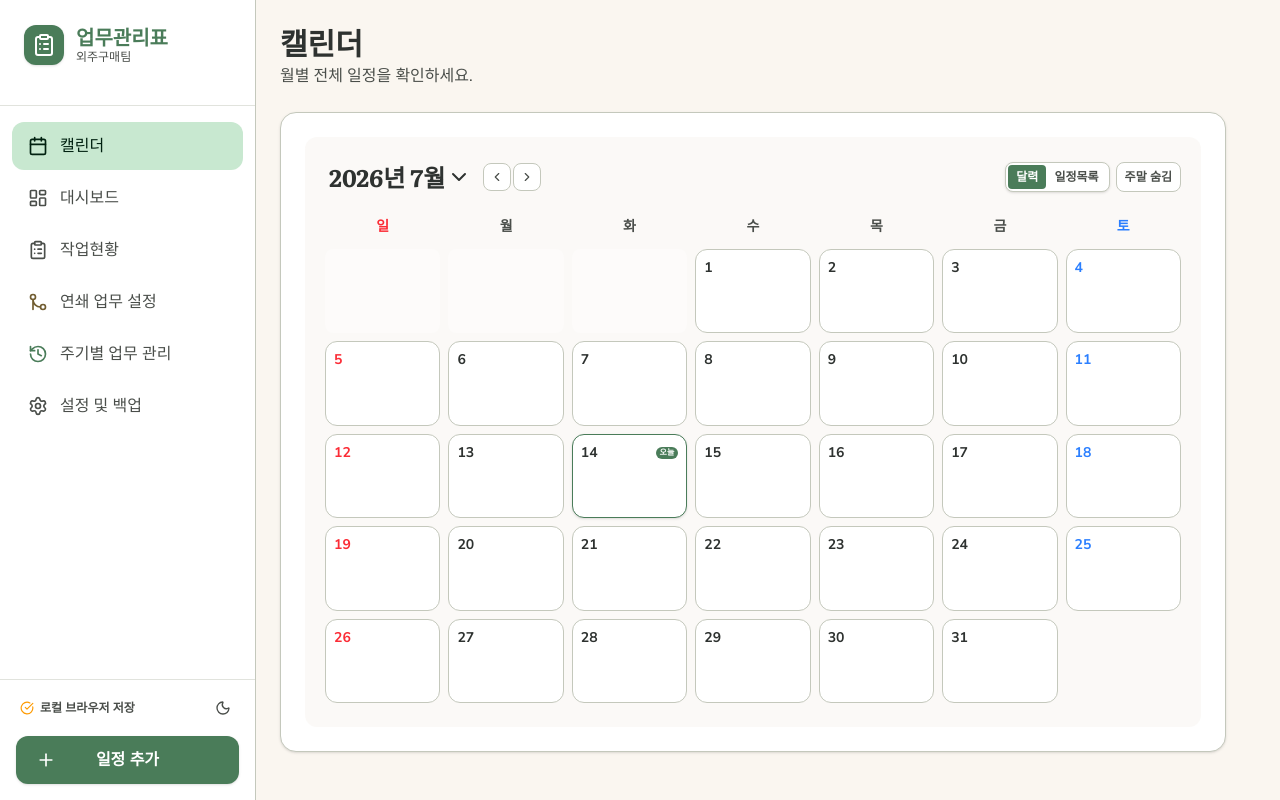
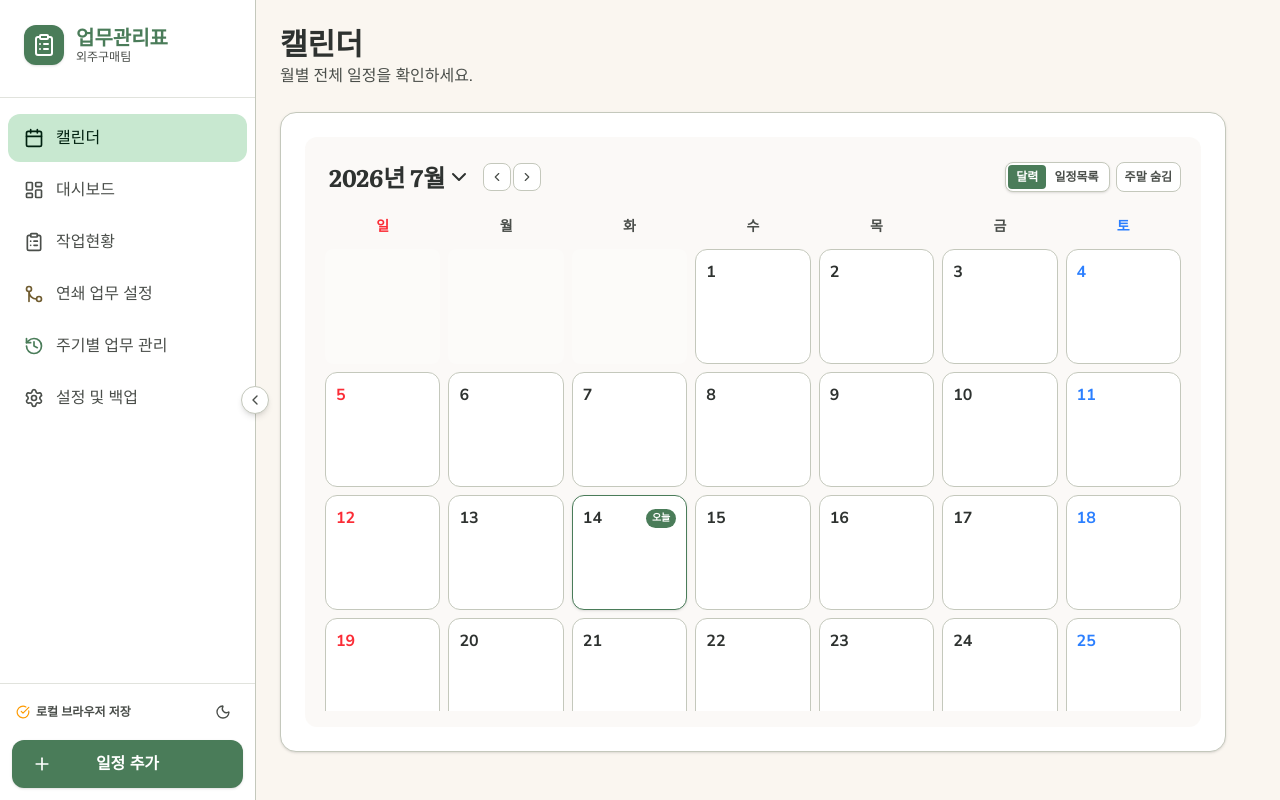
Before and after one commit to ddooki/procurement-scheduler, a Next.js app: page / in a window 1280 px wide. Built offline with nearby package versions, Linux system fonts and the light colour scheme.

Commit message:
UI: 캘린더 일정 글씨/크기 확대 및 좌측 메뉴바 토글 버튼 추가

```diff
--- a/app/page.tsx
+++ b/app/page.tsx
@@ -32,6 +32,8 @@ import {
   CheckSquare,
   History,
   Pencil,
+  PanelLeftClose,
+  PanelLeftOpen,
 } from "lucide-react";
 import {
   format,
@@ -290,6 +292,8 @@ export default function App() {
   const [isLoading, setIsLoading] = useState(true);
   const [dbStatus, setDbStatus] = useState<"LOCAL" | "GAS">("LOCAL");
 
+  const [isSidebarOpen, setIsSidebarOpen] = useState(true);
+
   // Deletion Modal States
   const [isDeleteModalOpen, setIsDeleteModalOpen] = useState(false);
   const [deleteConfirmStep, setDeleteConfirmStep] = useState<"ASK" | "PASSWORD">("ASK");
@@ -759,81 +763,104 @@ export default function App() {
   return (
     <div className="flex h-[100dvh] bg-background text-on-background overflow-hidden font-body selection:bg-primary-container selection:text-on-primary-container">
       {/* Left Navigation */}
-      <nav className="w-64 flex-shrink-0 bg-surface border-r border-border flex flex-col hidden md:flex">
-        <div className="p-6 pb-8 border-b border-border/50">
-          <div className="flex items-center gap-3 mb-2">
-            <div className="w-10 h-10 rounded-xl bg-primary flex items-center justify-center text-on-primary shadow-sm">
+      <nav className={`relative flex-shrink-0 bg-surface border-r border-border flex flex-col hidden md:flex transition-all duration-300 ${isSidebarOpen ? "w-64" : "w-16"}`}>
+        {/* Toggle Button in middle-right edge of sidebar */}
+        <button
+          onClick={() => setIsSidebarOpen(!isSidebarOpen)}
+          className="absolute -right-3.5 top-1/2 -translate-y-1/2 z-30 w-7 h-7 rounded-full bg-surface border border-border text-on-surface-variant hover:text-primary hover:bg-surface-variant flex items-center justify-center shadow-md transition-transform hover:scale-110"
+          title={isSidebarOpen ? "메뉴바 접기" : "메뉴바 펼치기"}
+        >
+          {isSidebarOpen ? <ChevronLeft className="w-4 h-4" /> : <ChevronRight className="w-4 h-4" />}
+        </button>
+
+        <div className={`p-4 border-b border-border/50 ${isSidebarOpen ? "p-6 pb-8" : "flex justify-center"}`}>
+          <div className="flex items-center gap-3">
+            <div className="w-10 h-10 rounded-xl bg-primary flex items-center justify-center text-on-primary shadow-sm flex-shrink-0">
               <ClipboardList className="w-6 h-6" />
             </div>
-            <div>
-              <h1 className="font-headline text-xl font-bold text-primary leading-tight">
-                업무관리표
-              </h1>
-              <p className="text-xs text-on-surface-variant font-medium">
-                외주구매팀
-              </p>
-            </div>
+            {isSidebarOpen && (
+              <div className="min-w-0">
+                <h1 className="font-headline text-xl font-bold text-primary leading-tight truncate">
+                  업무관리표
+                </h1>
+                <p className="text-xs text-on-surface-variant font-medium truncate">
+                  외주구매팀
+                </p>
+              </div>
+            )}
           </div>
         </div>
 
-        <div className="flex-1 overflow-y-auto py-4 px-3 space-y-1">
+        <div className="flex-1 overflow-y-auto py-4 px-2 space-y-1">
           <NavItem
-            icon={<CalendarIcon className="w-5 h-5" />}
+            icon={<CalendarIcon className="w-5 h-5 flex-shrink-0" />}
             label="캘린더"
             isActive={activeTab === "calendar"}
             onClick={() => setActiveTab("calendar")}
+            isCollapsed={!isSidebarOpen}
           />
           <NavItem
-            icon={<LayoutDashboard className="w-5 h-5" />}
+            icon={<LayoutDashboard className="w-5 h-5 flex-shrink-0" />}
             label="대시보드"
             isActive={activeTab === "dashboard"}
             onClick={() => setActiveTab("dashboard")}
+            isCollapsed={!isSidebarOpen}
           />
           <NavItem
-            icon={<ClipboardList className="w-5 h-5" />}
+            icon={<ClipboardList className="w-5 h-5 flex-shrink-0" />}
             label="작업현황"
             isActive={activeTab === "tasks"}
             onClick={() => setActiveTab("tasks")}
+            isCollapsed={!isSidebarOpen}
           />
           <NavItem
-            icon={<GitMerge className="w-5 h-5 text-tertiary" />}
+            icon={<GitMerge className="w-5 h-5 text-tertiary flex-shrink-0" />}
             label="연쇄 업무 설정"
             isActive={activeTab === "workflows"}
             onClick={() => setActiveTab("workflows")}
+            isCollapsed={!isSidebarOpen}
           />
           <NavItem
-            icon={<History className="w-5 h-5 text-primary" />}
+            icon={<History className="w-5 h-5 text-primary flex-shrink-0" />}
             label="주기별 업무 관리"
             isActive={activeTab === "periodic"}
             onClick={() => setActiveTab("periodic")}
+            isCollapsed={!isSidebarOpen}
           />
           <NavItem
-            icon={<SettingsIcon className="w-5 h-5" />}
+            icon={<SettingsIcon className="w-5 h-5 flex-shrink-0" />}
             label="설정 및 백업"
             isActive={activeTab === "settings"}
             onClick={() => setActiveTab("settings")}
+            isCollapsed={!isSidebarOpen}
           />
         </div>
 
-        <div className="p-4 border-t border-border/50 flex flex-col gap-4">
-          <div className="flex justify-between items-center px-1">
-            <div className="flex items-center gap-1.5 text-xs font-bold text-on-surface-variant">
-              <CheckCircle className={`w-3.5 h-3.5 ${dbStatus === "GAS" ? "text-primary" : "text-amber-500"}`} />
-              <span>{dbStatus === "GAS" ? "구글 스프레드시트 동기화됨" : "로컬 브라우저 저장"}</span>
-            </div>
+        <div className="p-3 border-t border-border/50 flex flex-col gap-3">
+          <div className={`flex items-center ${isSidebarOpen ? "justify-between px-1" : "justify-center"}`}>
+            {isSidebarOpen && (
+              <div className="flex items-center gap-1.5 text-xs font-bold text-on-surface-variant truncate">
+                <CheckCircle className={`w-3.5 h-3.5 flex-shrink-0 ${dbStatus === "GAS" ? "text-primary" : "text-amber-500"}`} />
+                <span className="truncate">{dbStatus === "GAS" ? "구글 스프레드시트 동기화됨" : "로컬 브라우저 저장"}</span>
+              </div>
+            )}
             <button
               onClick={toggleTheme}
-              className="p-1 rounded-full hover:bg-surface-variant text-on-surface-variant transition-colors"
+              className="p-2 rounded-full hover:bg-surface-variant text-on-surface-variant transition-colors flex-shrink-0"
+              title={isDarkMode ? "라이트 모드로 변경" : "다크 모드로 변경"}
             >
               {isDarkMode ? <Sun className="w-4 h-4" /> : <Moon className="w-4 h-4" />}
             </button>
           </div>
           <button
             onClick={() => openNewTaskModal()}
-            className="relative w-full py-3 px-4 bg-primary text-on-primary rounded-xl font-bold flex items-center justify-center hover:opacity-90 active:scale-95 transition-all shadow-sm"
+            title={!isSidebarOpen ? "일정 추가" : undefined}
+            className={`relative w-full py-3 bg-primary text-on-primary rounded-xl font-bold flex items-center justify-center hover:opacity-90 active:scale-95 transition-all shadow-sm ${
+              isSidebarOpen ? "px-4" : "px-0"
+            }`}
           >
-            <Plus className="absolute left-5 w-5 h-5" />
-            <span>일정 추가</span>
+            <Plus className={`${isSidebarOpen ? "absolute left-5" : ""} w-5 h-5`} />
+            {isSidebarOpen && <span>일정 추가</span>}
           </button>
         </div>
       </nav>
@@ -1081,7 +1108,7 @@ export default function App() {
                   initial={{ opacity: 0, y: 10 }}
                   animate={{ opacity: 1, y: 0 }}
                   exit={{ opacity: 0, y: -10 }}
-                  className="h-full flex flex-col pb-6 max-w-6xl mx-auto w-full"
+                  className="h-full flex flex-col pb-6 w-full"
                 >
                   <div className="mb-6 flex-shrink-0">
                     <h2 className="font-headline text-3xl font-bold mb-1">캘린더</h2>
@@ -1745,21 +1772,24 @@ function NavItem({
   label,
   isActive,
   onClick,
+  isCollapsed = false,
 }: {
   icon: React.ReactNode;
   label: string;
   isActive: boolean;
   onClick: () => void;
+  isCollapsed?: boolean;
 }) {
   return (
     <button
       onClick={onClick}
-      className={`w-full flex items-center gap-3 px-4 py-3 rounded-xl transition-colors font-medium ${
+      title={isCollapsed ? label : undefined}
+      className={`w-full flex items-center ${isCollapsed ? "justify-center px-2" : "gap-3 px-4"} py-3 rounded-xl transition-colors font-medium ${
         isActive ? "bg-primary-container text-on-primary-container font-bold" : "text-on-surface-variant hover:bg-surface-variant"
       }`}
     >
       {icon}
-      {label}
+      {!isCollapsed && <span>{label}</span>}
     </button>
   );
 }
@@ -2847,7 +2877,7 @@ function FullCalendar({
               {!hideWeekends && <div className="text-blue-500">토</div>}
             </div>
 
-            <div className={`grid ${hideWeekends ? "grid-cols-5" : "grid-cols-7"} gap-1 sm:gap-2 flex-1 auto-rows-[minmax(60px,_1fr)] sm:auto-rows-[minmax(80px,_1fr)] overflow-y-auto pr-1 pb-2 px-1 cell-scroll`}>
+            <div className={`grid ${hideWeekends ? "grid-cols-5" : "grid-cols-7"} gap-1 sm:gap-2 flex-1 auto-rows-[minmax(90px,_1fr)] sm:auto-rows-[minmax(115px,_1fr)] overflow-y-auto pr-1 pb-2 px-1 cell-scroll`}>
               {paddingDays.map((i) => (
                 <div key={`pad-${i}`} className="p-1 rounded-lg bg-surface/30" />
               ))}
@@ -2890,19 +2920,19 @@ function FullCalendar({
                     onClick={() => {
                       onSelectDate(isSel ? null : day);
                     }}
-                    className={`p-1 sm:p-2 rounded-xl bg-surface border ${
+                    className={`p-1.5 sm:p-2.5 rounded-xl bg-surface border ${
                       isT ? "border-primary shadow-sm" : isSel ? "border-tertiary ring-2 ring-tertiary/20" : "border-border"
-                    } flex flex-col min-h-[60px] sm:min-h-[80px] overflow-hidden cursor-pointer hover:border-primary/50 transition-all`}
+                    } flex flex-col min-h-[90px] sm:min-h-[115px] overflow-hidden cursor-pointer hover:border-primary/50 transition-all`}
                   >
-                    <div className={`text-xs sm:text-sm font-bold mb-1 flex items-center justify-between ${
+                    <div className={`text-xs sm:text-base font-bold mb-1.5 flex items-center justify-between ${
                       isSun ? "text-red-500" : isSat ? "text-blue-500" : "text-on-surface"
                     }`}>
                       <span>{format(day, "d")}</span>
                       {isT && (
-                        <span className="text-[8px] font-bold px-1 py-0.2 rounded-full bg-primary text-on-primary">오늘</span>
+                        <span className="text-[9px] sm:text-[10px] font-bold px-1.5 py-0.5 rounded-full bg-primary text-on-primary">오늘</span>
                       )}
                     </div>
-                    <div className="flex-1 overflow-y-auto space-y-1 cell-scroll hidden sm:block">
+                    <div className="flex-1 overflow-y-auto space-y-1.5 cell-scroll hidden sm:block">
                       {dayTasks.map((t) => (
                         <div
                           key={t.id}
@@ -2911,10 +2941,10 @@ function FullCalendar({
                             onEditTask(t);
                           }}
                           style={{ backgroundColor: t.color || "#4a7c59" }}
-                          className="text-white text-[9px] font-medium px-1 py-0.5 rounded truncate leading-tight shadow-sm cursor-pointer hover:opacity-90 transition-opacity"
+                          className="text-white text-xs sm:text-[13px] font-semibold px-2 py-1 rounded-md truncate leading-snug shadow-sm cursor-pointer hover:opacity-90 transition-opacity"
                           title={t.title}
                         >
-                          <span className={t.status === "DONE" ? "line-through opacity-70" : ""}>{t.title}</span>
+                          <span className={t.status === "DONE" ? "line-through opacity-75" : ""}>{t.title}</span>
                         </div>
                       ))}
                     </div>
```
